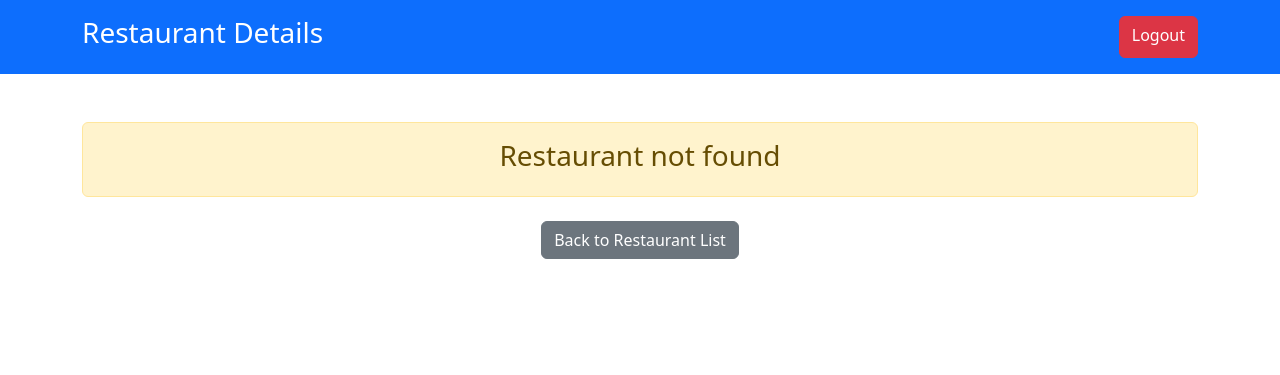
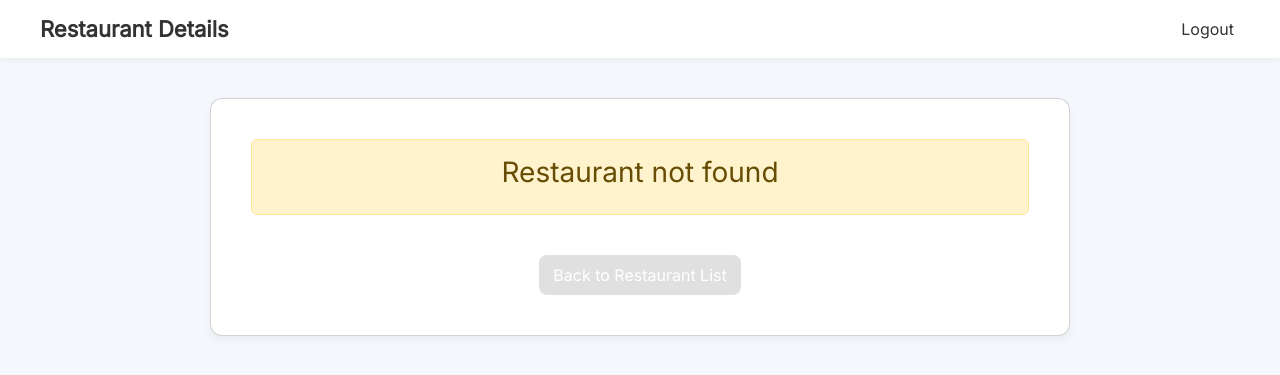
Before and after one commit to HugoMartins2001/Project_paw, a Node server app: page /restaurants/showRestaurant/1 in a window 1280 px wide. Shown: the top 375 px of the page. Run offline with Node 20, Linux system fonts and the light colour scheme; the visitor is signed in with stand-in values (Sample User, id 1); data that the repository does not hold is empty; some libraries are stand-ins or nearby versions.

Commit message:
showRestaurant css

```diff
--- a/public/stylesheets/showRestaurant.css
+++ b/public/stylesheets/showRestaurant.css
@@ -1,88 +1,87 @@
 body {
-  font-family: Arial, sans-serif;
+  background-color: #f4f7fc;
+  font-family: 'Inter', sans-serif;
   margin: 0;
   padding: 0;
-  background-color: #f4f4f9;
 }
+
 .header {
-  background-color: #4caf50;
-  color: white;
-  padding: 10px 20px;
+  background-color: #ffffff;
+  padding: 16px 40px;
+  box-shadow: 0 2px 8px rgba(0, 0, 0, 0.05);
   display: flex;
   justify-content: space-between;
   align-items: center;
 }
-.header span {
-  font-size: 18px;
+
+.header h3 {
+  margin: 0;
+  font-weight: 600;
+  color: #333;
+  font-size: 22px;
 }
-.header a {
-  color: white;
-  background-color: red;
-  text-decoration: none;
-  font-weight: bold;
-  padding: 10px 20px;
-  border-radius: 4px;
-  transition: background-color 0.3s, color 0.3s;
+
+.logout-btn {
+  background: none;
+  border: none;
+  color: #333;
+  font-size: 16px;
+  font-weight: 500;
+  cursor: pointer;
+  transition: color 0.2s ease;
 }
+
+.logout-btn:hover {
+  color: #6c63ff;
+}
+
 .container {
-  max-width: 600px;
-  margin: 20px auto;
-  padding: 20px;
+  max-width: 900px;
+  margin: 40px auto;
+  padding: 0 20px;
+}
+
+.card {
   background: white;
-  border-radius: 8px;
-  box-shadow: 0 2px 4px rgba(0, 0, 0, 0.1);
+  padding: 40px;
+  border-radius: 12px;
+  box-shadow: 0px 4px 10px rgba(0, 0, 0, 0.05);
 }
-.restaurant-info {
-  margin-bottom: 20px;
+
+h2 {
+  text-align: center;
+  color: #333;
+  font-weight: 600;
+  margin-bottom: 30px;
 }
-.restaurant-info label {
-  font-weight: bold;
-  display: block;
-  margin-bottom: 5px;
-}
-.restaurant-info p {
-  background: #f9f9f9;
-  padding: 10px;
-  border-radius: 4px;
-  color: #555;
-  margin-bottom: 15px;
-}
-.actions {
-  text-align: center;
-  margin-top: 20px;
-}
-.actions a {
-  color: #ffffff;
-  text-decoration: none;
-  font-weight: bold;
-  margin: 0 10px;
-  padding: 10px 20px;
-  border: 1px solid #4caf50;
-  border-radius: 4px;
-  transition: background-color 0.3s, color 0.3s;
-}
-.dish-details {
-  background-color: #ffffff;
-  padding: 20px;
-  border-radius: 10px;
-  box-shadow: 0 4px 8px rgba(0, 0, 0, 0.1);
-}
-.dish-details h2 {
-  font-size: 24px;
-  font-weight: bold;
-  margin-bottom: 20px;
-}
-.dish-details p {
-  font-size: 16px;
+
+.details p {
   margin-bottom: 10px;
 }
-.btn-back {
-  margin-top: 20px;
-  padding: 10px 20px;
-  background-color: #4caf50;
+
+.list-group-item {
+  border: none;
+  padding-left: 0;
+  padding-right: 0;
+}
+
+.btn {
+  border-radius: 8px;
+  padding: 8px 14px;
+  font-weight: 500;
+}
+
+.btn-secondary {
+  background-color: #e0e0e0;
+  border: none;
+}
+
+.btn-outline-primary {
+  color: #6c63ff;
+  border-color: #6c63ff;
+}
+
+.btn-outline-primary:hover {
+  background-color: #6c63ff;
   color: white;
-  text-decoration: none;
-  font-weight: bold;
-  border-radius: 4px;
-  transition: background-color 0.3s;
 }
--- a/views/restaurants/showRestaurant.ejs
+++ b/views/restaurants/showRestaurant.ejs
@@ -3,43 +3,49 @@
   <head>
     <meta charset="UTF-8" />
     <meta name="viewport" content="width=device-width, initial-scale=1.0" />
-    <link href="https://cdn.jsdelivr.net/npm/bootstrap@5.3.0/dist/css/bootstrap.min.css" rel="stylesheet"/>
-    <link rel="stylesheet" href="/stylesheets/showRestaurante.css" />
     <title>Restaurant Details</title>
+    <link
+      href="https://cdn.jsdelivr.net/npm/bootstrap@5.3.0/dist/css/bootstrap.min.css"
+      rel="stylesheet"
+    />
+    <link rel="stylesheet" href="/stylesheets/showRestaurant.css" />
+    <link rel="stylesheet" href="https://fonts.googleapis.com/css2?family=Inter&display=swap" />
   </head>
   <body>
-    <div class="header bg-primary text-white py-3">
-      <div class="container d-flex justify-content-between">
+    <div class="header">
       <h3>Restaurant Details</h3>
-        <a href="/auth/logout" class="btn btn-danger">Logout</a>
-      </div>
+      <form action="/auth/logout">
+        <button type="submit" class="logout-btn">
+          <i class="fas fa-sign-out-alt"></i> Logout
+        </button>
+      </form>
     </div>
 
-    <div class="container mt-5">
+    <div class="container">
+      <div class="card">
         <% if (!restaurant) { %>
           <div class="alert alert-warning text-center">
             <h3>Restaurant not found</h3>
           </div>
         <% } else { %>
-      <h1 class="text-center mb-4"><%= restaurant.name %></h1>
-      <div class="details-card card p-4 shadow-sm">
-        <h4>Restaurant Details</h4>
+          <h2 class="text-center mb-4"><%= restaurant.name %></h2>
+          <div class="details">
             <p><strong>Street:</strong> <%= restaurant.address %></p>
             <p><strong>Latitude:</strong> <%= restaurant.latitude %></p>
             <p><strong>Longitude:</strong> <%= restaurant.longitude %></p>
             <p><strong>Phone:</strong> <%= restaurant.phone %></p>
             <p><strong>Email:</strong> <%= restaurant.email %></p>
             <p><strong>Opening Hours:</strong> <%= restaurant.openingHours %></p>
-        <p>
-          <strong>Payment Methods:</strong> <%= restaurant.paymentMethods %>
-        </p>
+            <p><strong>Payment Methods:</strong> <%= restaurant.paymentMethods %></p>
 
             <h5 class="mt-4">Available Menus:</h5>
             <% if (restaurant.menus && restaurant.menus.length > 0) { %>
-        <ul>
+              <ul class="list-group">
                 <% restaurant.menus.forEach(function(menu) { %>
-          <li><%= menu.name %></li>
-          <a href="/menus/showMenu/<%= menu._id %>" class="btn btn-info">View Details</a>
+                  <li class="list-group-item d-flex justify-content-between align-items-center">
+                    <%= menu.name %>
+                    <a href="/menus/showMenu/<%= menu._id %>" class="btn btn-outline-primary">View Details</a>
+                  </li>
                 <% }) %>
               </ul>
             <% } else { %>
@@ -47,10 +53,14 @@
             <% } %>
           </div>
         <% } %>
-    </div>
 
         <div class="text-center mt-4">
           <a href="/restaurants/showRestaurants" class="btn btn-secondary">Back to Restaurant List</a>
         </div>
+      </div>
+    </div>
+
+    <script src="https://kit.fontawesome.com/yourkitid.js" crossorigin="anonymous"></script>
+    <script src="https://cdn.jsdelivr.net/npm/bootstrap@5.3.0/dist/js/bootstrap.bundle.min.js"></script>
   </body>
 </html>
```
Lines whose indentation alone changed are shown as unchanged.
